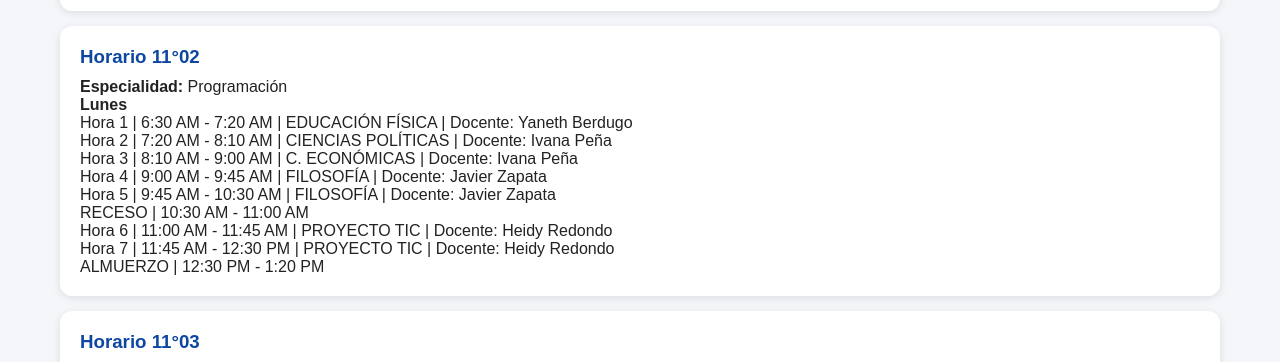
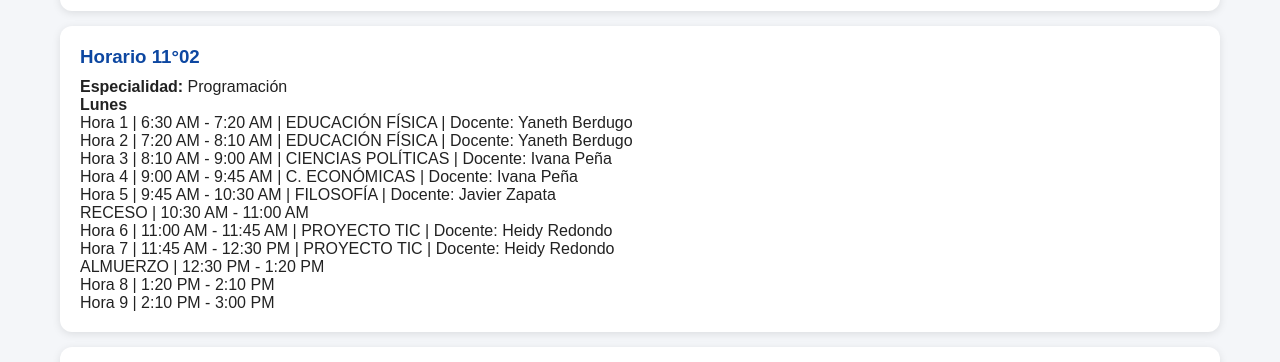
Before and after one commit to tradingpocketbroker0-creator/base-conocimiento, a plain HTML site: page index.html in a window 1280 px wide. Shown: the part 3617-3979 px from the top of the page. Drawn offline with Linux system fonts and the light colour scheme.

Commit message:
Update index.html

```diff
--- a/index.html
+++ b/index.html
@@ -1220,11 +1220,11 @@ Horario oficial del grado 11°01.
 
 <p>Hora 1 | 6:30 AM - 7:20 AM | EDUCACIÓN FÍSICA | Docente: Yaneth Berdugo</p>
 
-<p>Hora 2 | 7:20 AM - 8:10 AM | CIENCIAS POLÍTICAS | Docente: Ivana Peña</p>
-
-<p>Hora 3 | 8:10 AM - 9:00 AM | C. ECONÓMICAS | Docente: Ivana Peña</p>
-
-<p>Hora 4 | 9:00 AM - 9:45 AM | FILOSOFÍA | Docente: Javier Zapata</p>
+<p>Hora 2 | 7:20 AM - 8:10 AM | EDUCACIÓN FÍSICA | Docente: Yaneth Berdugo</p>
+
+<p>Hora 3 | 8:10 AM - 9:00 AM | CIENCIAS POLÍTICAS | Docente: Ivana Peña</p>
+
+<p>Hora 4 | 9:00 AM - 9:45 AM | C. ECONÓMICAS | Docente: Ivana Peña</p>
 
 <p>Hora 5 | 9:45 AM - 10:30 AM | FILOSOFÍA | Docente: Javier Zapata</p>
 
@@ -1235,6 +1235,10 @@ Horario oficial del grado 11°01.
 <p>Hora 7 | 11:45 AM - 12:30 PM | PROYECTO TIC | Docente: Heidy Redondo</p>
 
 <p>ALMUERZO | 12:30 PM - 1:20 PM</p>
+
+ <p>Hora 8 | 1:20 PM - 2:10 PM</p>
+
+ <p>Hora 9 | 2:10 PM - 3:00 PM</p>
 
 </section>
 
```
